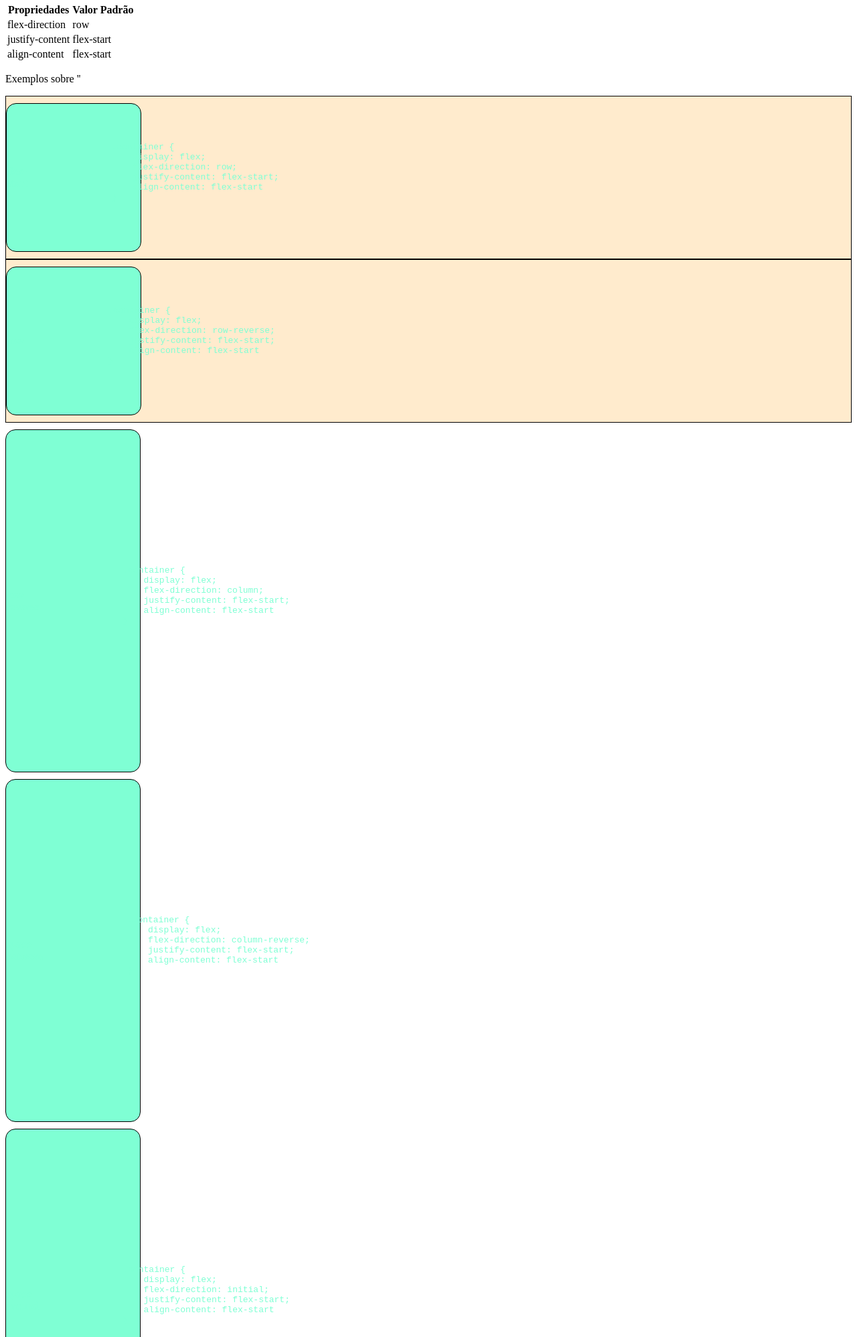
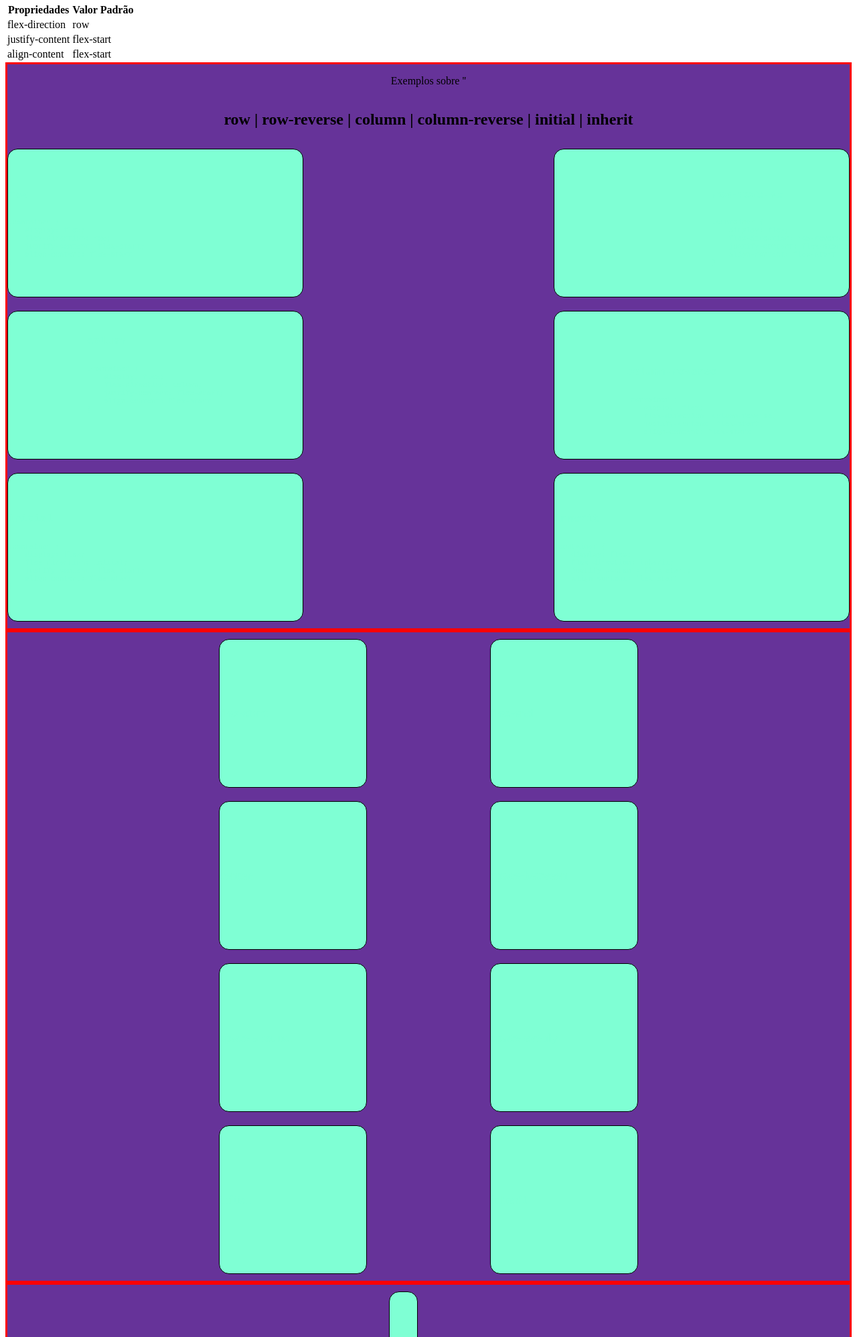
Before and after one commit to LucasSansB/flexbox-docs, a plain HTML site: page index.html in a window 1280 px wide. Shown: the part 233-2229 px from the top of the page at 67% size. Drawn offline with Linux system fonts and the light colour scheme.

Commit message:
feat(resolução das flexbox)layout do site

```diff
--- a/index.html
+++ b/index.html
@@ -39,11 +39,16 @@
         </table>
     </header>
 
+
+    <div class="cont1">
         <p>Exemplos sobre ''</p>
+        <div class="titulo">
+            <h2>row | row-reverse | column | column-reverse | initial | inherit</h2>
+        </div>
         <div class="container1">
             <div class="contido">
-        <h4>flex-start</h4>
             <pre>
+                <h2>row</h2>
 .container {
     display: flex;
     flex-direction: row;
@@ -52,11 +57,9 @@
 }
             </pre>
             </div>
-    </div>
-    <div class="container1">
             <div class="contido">
-            <h4>row</h4>
                 <pre>
+                    <h2>row-reverse</h2>
 .container {
     display: flex;
     flex-direction: row-reverse;
@@ -65,10 +68,9 @@
 }
                 </pre>
             </div>
-    </div>
             <div class="contido">
-            <h4>row-reverse</h4>
                 <pre>
+                    <h2>column</h2>
 .container {
     display: flex;
     flex-direction: column;
@@ -78,8 +80,8 @@
                 </pre>
             </div>
             <div class="contido">
-            <h4>space-between</h4>
                 <pre>
+                    <h2>column-reverse</h2>
 .container {
     display: flex;
     flex-direction: column-reverse;
@@ -89,8 +91,8 @@
                 </pre>
             </div>
             <div class="contido">
-            <h4>space-around</h4>
                 <pre>
+                    <h2>initial</h2>
 .container {
     display: flex;
     flex-direction: initial;
@@ -100,8 +102,8 @@
                 </pre>
             </div>
             <div class="contido">
-            <h4>space-evenly</h4>
                 <pre>
+                    <h2>inherit</h2>
 .container {
     display: flex;
     flex-direction: inherit;
@@ -111,6 +113,8 @@
                 </pre>
             </div>
         </div>
+    </div>
+    <div class="cont2">
         <div class="container2">
             <div class="contido">
                 <h4>flex-start</h4>
@@ -137,6 +141,8 @@
                 <h4>inherit</h4>
             </div>
         </div>
+    </div>
+    <div class="cont3">
         <div class="container">
             <div class="contido">
                 <h4>stretch</h4>
@@ -166,5 +172,6 @@
                 <h4>inherit</h4>
             </div>
         </div>
+    </div>
 </body>
 </html>
--- a/style.css
+++ b/style.css
@@ -6,38 +6,65 @@ html {
     scroll-behavior: smooth; /* comportamento-da-rolagem: suave */
 }
 
+.cont1 {
+    height: 100%;
+    background-color: rebeccapurple;
+    border: 3px solid red;
+    display: flex;
+    justify-content: space-evenly;
+    flex-direction: column;
+    align-items: center;
+}
+
+.cont2 {
+    height: 100%;
+    background-color: rebeccapurple;
+    border: 3px solid red;
+    display: flex;
+    justify-content: space-evenly;
+    flex-direction: column;
+    align-items: center;
+}
+
+.cont3 {
+    height: 100%;
+    background-color: rebeccapurple;
+    border: 3px solid red;
+    display: flex;
+    justify-content: space-evenly;
+    flex-direction: column;
+    align-items: center;
+}
+
 .container1 {
     height: 100%;
-    background-color: blanchedalmond;
-    border: 1px solid #000;
     display:flex;
-    justify-content:flex-start;
-    flex-direction: column;
-    align-content: flex-start;
+    justify-content:space-between;
+    flex-direction: row;
+    align-content: center;
+    flex-wrap: wrap;
 }
 
 .container2 {
     height: 100%;
-    background-color: blanchedalmond;
-    border: 1px solid #000;
     display:flex;
-    justify-content:flex-start;
-    flex-direction: column;
-    align-content: flex-start;
+    justify-content:space-between;
+    flex-direction: row;
+    align-content: center;
+    flex-wrap: wrap;
 }
 
 .container3 {
     height: 100%;
-    background-color: blanchedalmond;
-    border: 1px solid #000;
     display:flex;
-    flex-direction: column;
-    justify-content:flex-start;
-    align-content: flex-start;
+    flex-direction: row;
+    justify-content:space-between;
+    align-content: center;
+    flex-wrap: wrap;
 }
 
 .contido {
-    width: 200px;
+    width: 35%;
     height: 510px;
     background-color: aquamarine;
     border: 1px solid #000;
@@ -55,11 +82,28 @@ html {
     background-color: brown;
     color: #000;
     font-size: 20pt;
-    width: 1000px;
+    width: 60%;
+}
+
+.titulo {
+    width: 100%;
+    display: flex;
+    flex-direction: row;
+    flex-wrap: wrap;
+    justify-content: space-around;
 }
 
 pre {
     quotes: "<" ">";
+    font-size: 8pt;
+}
+
+h4 {
+    display: flex;
+    justify-content: column;
+    flex-wrap: wrap;
+    font-size: 14pt;
+
 }
 
 .container1 div:nth-of-type(1) {
```
Lines whose indentation alone changed are shown as unchanged.
